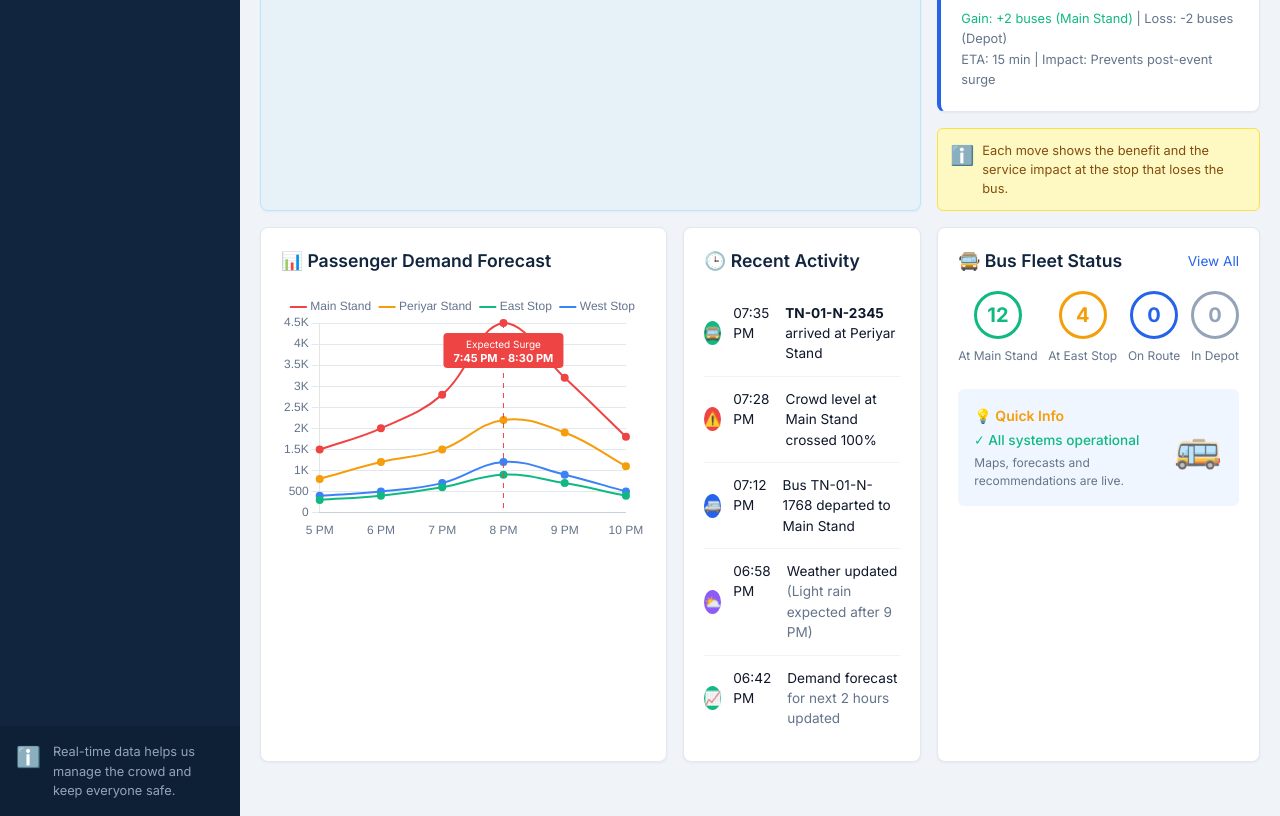
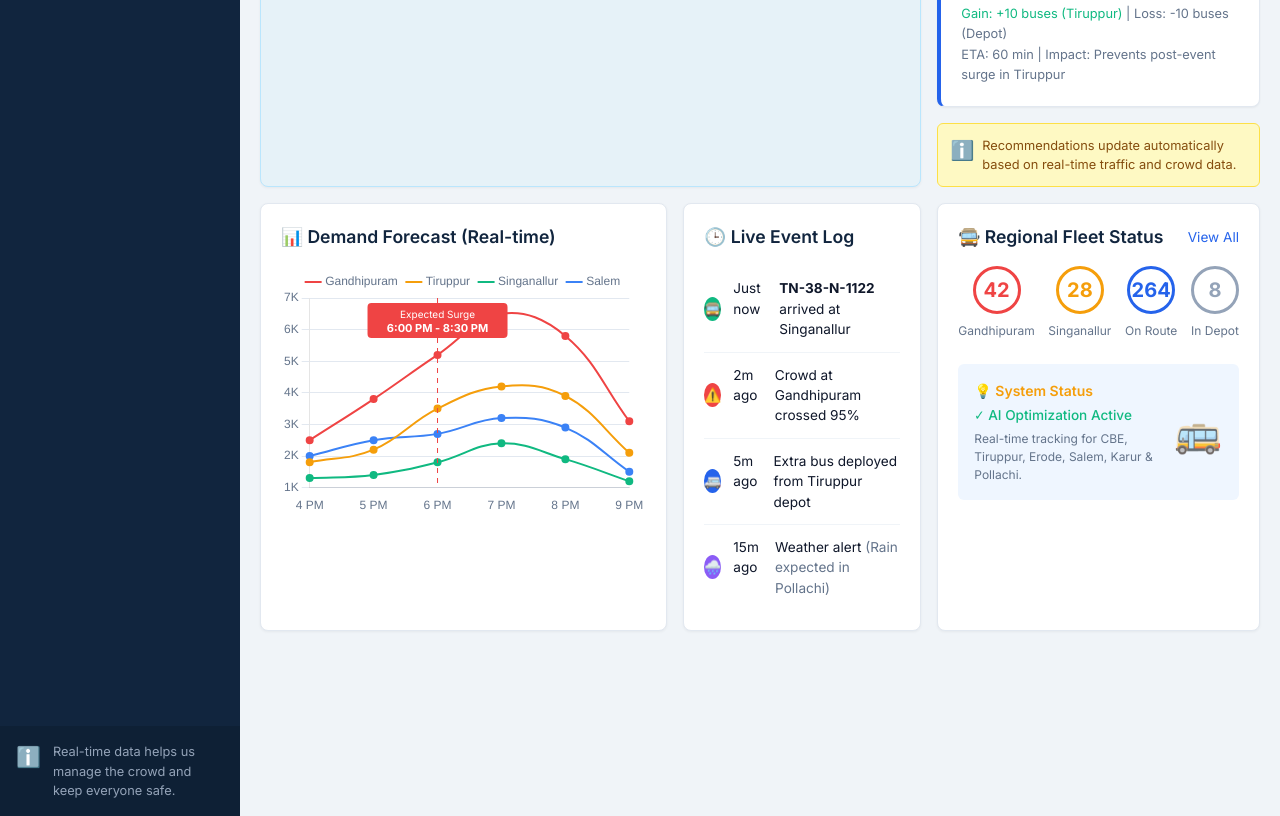
Before and after one commit to DEEPAK-47-S/Sakthi_Hackton_2026, a Flask app: page / in a window 1280 px wide. Shown: the part 914-1730 px from the top of the page. Run offline with Flask 3, Linux system fonts and the light colour scheme.

Commit message:
Implement real-time Coimbatore data and map zoom logic

```diff
--- a/app/static/js/dashboard.js
+++ b/app/static/js/dashboard.js
@@ -2,13 +2,18 @@ document.addEventListener('DOMContentLoaded', () => {
     initMap();
     initChart();
     loadAIRecommendations();
+    startRealTimeSimulation();
 });
 
+let map;
+let localStopsLayerGroup;
+
 function initMap() {
-    const map = L.map('dashboard-map', {
+    // Center around Coimbatore region
+    map = L.map('dashboard-map', {
         zoomControl: true,
         attributionControl: false
-    }).setView([10.2289, 78.4326], 8);
+    }).setView([11.0168, 77.4558], 8);
 
     // Free OpenStreetMap tile layer (No API key required)
     L.tileLayer('https://{s}.tile.openstreetmap.org/{z}/{x}/{y}.png', {
@@ -16,12 +21,14 @@ function initMap() {
         attribution: '© OpenStreetMap contributors'
     }).addTo(map);
 
-    const createIcon = (color, isStand = false) => {
+    const createIcon = (color, isStand = false, isSmall = false) => {
+        let size = isStand ? 28 : (isSmall ? 12 : 16);
+        let iconHtml = isStand ? '<span style="font-size: 12px; color: white;">🚍</span>' : '';
         return L.divIcon({
             className: 'custom-div-icon',
-            html: `<div style="background-color: ${color}; width: ${isStand ? '28px' : '16px'}; height: ${isStand ? '28px' : '16px'}; border-radius: 50%; border: 3px solid white; display: flex; align-items: center; justify-content: center; box-shadow: 0 2px 4px rgba(0,0,0,0.3);">${isStand ? '<span style="font-size: 12px; color: white;">🚍</span>' : ''}</div>`,
-            iconSize: isStand ? [28, 28] : [16, 16],
-            iconAnchor: isStand ? [14, 14] : [8, 8]
+            html: `<div style="background-color: ${color}; width: ${size}px; height: ${size}px; border-radius: 50%; border: ${isSmall ? 1 : 3}px solid white; display: flex; align-items: center; justify-content: center; box-shadow: 0 2px 4px rgba(0,0,0,0.3);">${iconHtml}</div>`,
+            iconSize: [size, size],
+            iconAnchor: [size/2, size/2]
         });
     };
 
@@ -31,49 +38,52 @@ function initMap() {
     const purpleIcon = createIcon('#8b5cf6', true);
     const blueDot = createIcon('#3b82f6', false);
 
-    const points = {
-        main: { coords: [10.2, 78.1], name: "Main Bus Stand", crowd: "4,200 (105%)", buses: "12 / 12", color: '#ef4444', icon: redIcon, offset: [-120, -40] },
-        east: { coords: [10.6, 78.9], name: "East Stop", crowd: "320 (40%)", buses: "4 / 4", color: '#10b981', icon: greenIcon, offset: [15, -40] },
-        periyar: { coords: [9.9, 78.6], name: "Periyar Bus Stand", crowd: "1,200 (85%)", buses: "6 / 8", color: '#f59e0b', icon: orangeIcon, offset: [15, 0] },
-        west: { coords: [10.5, 77.4], name: "West Stop", crowd: "450 (55%)", buses: "3 / 4", color: '#10b981', icon: greenIcon, offset: [-100, 0] },
-        temple: { coords: [9.4, 78.2], name: "Temple Exit", crowd: "800 (70%)", buses: "2 / 3", color: '#8b5cf6', icon: purpleIcon, offset: [15, 20] }
+    // Small dots for local stops
+    const smallGreen = createIcon('#10b981', false, true);
+    const smallOrange = createIcon('#f59e0b', false, true);
+
+    const mainHubs = {
+        gandhipuram: { coords: [11.0183, 76.9654], name: "Gandhipuram Bus Stand", crowd: "5,800 (110%)", buses: "42 / 45", color: '#ef4444', icon: redIcon, offset: [-130, -40], id: "crowd-gandhipuram" },
+        ukkadam: { coords: [10.9926, 76.9613], name: "Ukkadam", crowd: "3,100 (85%)", buses: "15 / 18", color: '#f59e0b', icon: orangeIcon, offset: [15, 0], id: "crowd-ukkadam" },
+        singanallur: { coords: [11.0026, 77.0270], name: "Singanallur", crowd: "2,400 (70%)", buses: "28 / 30", color: '#10b981', icon: greenIcon, offset: [15, -20], id: "crowd-singanallur" },
+        tiruppur: { coords: [11.1085, 77.3411], name: "Tiruppur Old Stand", crowd: "4,200 (95%)", buses: "35 / 40", color: '#ef4444', icon: redIcon, offset: [15, -30], id: "crowd-tiruppur" },
+        erode: { coords: [11.3410, 77.7172], name: "Erode Central", crowd: "2,800 (60%)", buses: "22 / 35", color: '#10b981', icon: greenIcon, offset: [-120, 0] },
+        salem: { coords: [11.6643, 78.1460], name: "Salem New Stand", crowd: "3,500 (75%)", buses: "40 / 45", color: '#f59e0b', icon: orangeIcon, offset: [15, 0] },
+        karur: { coords: [10.9601, 78.0766], name: "Karur Bus Stand", crowd: "1,500 (50%)", buses: "12 / 15", color: '#10b981', icon: greenIcon, offset: [15, 20] },
+        pollachi: { coords: [10.6622, 77.0067], name: "Pollachi", crowd: "1,200 (45%)", buses: "8 / 10", color: '#10b981', icon: greenIcon, offset: [-100, 20] }
     };
 
+    // Draw lines (Routes between hubs)
     const routes = [
-        [points.main.coords, [10.4, 78.5], points.east.coords],
-        [points.main.coords, [10.0, 78.3], points.periyar.coords],
-        [points.main.coords, [10.3, 77.8], points.west.coords],
-        [points.main.coords, [9.7, 78.1], points.temple.coords]
+        [mainHubs.gandhipuram.coords, mainHubs.tiruppur.coords, mainHubs.erode.coords, mainHubs.salem.coords],
+        [mainHubs.gandhipuram.coords, mainHubs.pollachi.coords],
+        [mainHubs.tiruppur.coords, mainHubs.karur.coords],
+        [mainHubs.gandhipuram.coords, mainHubs.singanallur.coords],
+        [mainHubs.gandhipuram.coords, mainHubs.ukkadam.coords]
     ];
 
-    routes.forEach((route, idx) => {
+    routes.forEach((route) => {
         L.polyline(route, { color: '#3b82f6', weight: 3, dashArray: '8, 8', opacity: 0.6 }).addTo(map);
-        // Add some blue dots along the route to match image
-        if (idx === 0) L.marker([10.4, 78.5], {icon: blueDot}).addTo(map);
-        if (idx === 1) L.marker([10.0, 78.3], {icon: blueDot}).addTo(map);
     });
 
-    Object.values(points).forEach(p => {
-        const marker = L.marker(p.coords, { icon: p.icon }).addTo(map);
-
+    Object.values(mainHubs).forEach(p => {
         let tooltipBg = '#ffffff';
         let tooltipBorder = p.color;
+        let fontColor = '#0f172a';
 
-        // Special case for Main Stand red box in light theme
-        if (p.name === "Main Bus Stand") {
+        if (p.color === '#ef4444') {
             tooltipBg = '#ef4444';
-            tooltipBorder = '#ef4444';
+            fontColor = 'white';
         }
 
         const tooltipContent = `
-            <div style="background: ${tooltipBg}; color: ${p.name === 'Main Bus Stand' ? 'white' : '#0f172a'}; padding: 8px 12px; border-radius: 6px; border: 1px solid ${tooltipBorder}; min-width: 140px; box-shadow: 0 4px 6px -1px rgba(0,0,0,0.1);">
+            <div style="background: ${tooltipBg}; color: ${fontColor}; padding: 8px 12px; border-radius: 6px; border: 1px solid ${tooltipBorder}; min-width: 140px; box-shadow: 0 4px 6px -1px rgba(0,0,0,0.1);">
                 <strong>${p.name}</strong><br>
-                <span style="font-size: 0.8rem;">Crowd: ${p.crowd}</span><br>
+                <span style="font-size: 0.8rem;" id="${p.id || ''}">Crowd: ${p.crowd}</span><br>
                 <span style="font-size: 0.8rem;">Buses: ${p.buses}</span>
             </div>
         `;
 
-        // Use a divIcon for the floating label instead of tooltip for better styling control
         const label = L.divIcon({
             className: 'custom-floating-label',
             html: tooltipContent,
@@ -81,14 +91,42 @@ function initMap() {
             iconAnchor: p.offset ? [-p.offset[0], -p.offset[1]] : [-15, 20]
         });
 
+        L.marker(p.coords, { icon: p.icon }).addTo(map);
         L.marker(p.coords, { icon: label, interactive: false }).addTo(map);
+    });
+
+    // Zoom-in specific local stops (only visible when zoomed in)
+    localStopsLayerGroup = L.layerGroup();
+
+    const localStops = [
+        { coords: [11.0250, 76.9450], name: "Cross Cut Road" },
+        { coords: [11.0100, 76.9800], name: "Peelamedu" },
+        { coords: [11.0400, 76.9950], name: "Hope College" },
+        { coords: [11.0300, 76.9200], name: "RS Puram" },
+        { coords: [10.9800, 76.9700], name: "Podanur" },
+        { coords: [11.1150, 77.3500], name: "Tiruppur New Stand" },
+        { coords: [11.1200, 77.3300], name: "PN Road" }
+    ];
+
+    localStops.forEach(stop => {
+        let marker = L.marker(stop.coords, { icon: smallGreen });
+        marker.bindTooltip(stop.name, { direction: 'top', className: 'custom-tooltip' });
+        localStopsLayerGroup.addLayer(marker);
+    });
+
+    // Map Zoom event listener to show/hide local stops
+    map.on('zoomend', function() {
+        if (map.getZoom() >= 12) {
+            map.addLayer(localStopsLayerGroup);
+        } else {
+            map.removeLayer(localStopsLayerGroup);
+        }
     });
 }
 
 function initChart() {
     const ctx = document.getElementById('demandChart').getContext('2d');
 
-    // Add custom plugin for the vertical line and annotation
     const surgeLinePlugin = {
         id: 'surgeLine',
         afterDraw: (chart) => {
@@ -96,8 +134,8 @@ function initChart() {
             const xAxis = chart.scales.x;
             const yAxis = chart.scales.y;
 
-            // X position for "8 PM" (index 3)
-            const x = xAxis.getPixelForTick(3);
+            // X position for "7 PM" (index 2)
+            const x = xAxis.getPixelForTick(2);
 
             ctx.save();
             ctx.beginPath();
@@ -108,18 +146,17 @@ function initChart() {
             ctx.strokeStyle = '#ef4444';
             ctx.stroke();
 
-            // Draw annotation box
             ctx.fillStyle = '#ef4444';
             ctx.beginPath();
-            ctx.roundRect(x - 60, yAxis.top + 10, 120, 35, 4);
+            ctx.roundRect(x - 70, yAxis.top + 5, 140, 35, 4);
             ctx.fill();
 
             ctx.fillStyle = 'white';
             ctx.textAlign = 'center';
             ctx.font = '10px Inter';
-            ctx.fillText('Expected Surge', x, yAxis.top + 22);
+            ctx.fillText('Expected Surge', x, yAxis.top + 17);
             ctx.font = 'bold 11px Inter';
-            ctx.fillText('7:45 PM - 8:30 PM', x, yAxis.top + 36);
+            ctx.fillText('6:00 PM - 8:30 PM', x, yAxis.top + 31);
 
             ctx.restore();
         }
@@ -130,11 +167,11 @@ function initChart() {
     new Chart(ctx, {
         type: 'line',
         data: {
-            labels: ['5 PM', '6 PM', '7 PM', '8 PM', '9 PM', '10 PM'],
+            labels: ['4 PM', '5 PM', '6 PM', '7 PM', '8 PM', '9 PM'],
             datasets: [
                 {
-                    label: 'Main Stand',
-                    data: [1500, 2000, 2800, 4500, 3200, 1800],
+                    label: 'Gandhipuram',
+                    data: [2500, 3800, 5200, 6500, 5800, 3100],
                     borderColor: '#ef4444',
                     borderWidth: 2,
                     tension: 0.4,
@@ -142,8 +179,8 @@ function initChart() {
                     pointBackgroundColor: '#ef4444'
                 },
                 {
-                    label: 'Periyar Stand',
-                    data: [800, 1200, 1500, 2200, 1900, 1100],
+                    label: 'Tiruppur',
+                    data: [1800, 2200, 3500, 4200, 3900, 2100],
                     borderColor: '#f59e0b',
                     borderWidth: 2,
                     tension: 0.4,
@@ -151,8 +188,8 @@ function initChart() {
                     pointBackgroundColor: '#f59e0b'
                 },
                 {
-                    label: 'East Stop',
-                    data: [300, 400, 600, 900, 700, 400],
+                    label: 'Singanallur',
+                    data: [1300, 1400, 1800, 2400, 1900, 1200],
                     borderColor: '#10b981',
                     borderWidth: 2,
                     tension: 0.4,
@@ -160,8 +197,8 @@ function initChart() {
                     pointBackgroundColor: '#10b981'
                 },
                 {
-                    label: 'West Stop',
-                    data: [400, 500, 700, 1200, 900, 500],
+                    label: 'Salem',
+                    data: [2000, 2500, 2700, 3200, 2900, 1500],
                     borderColor: '#3b82f6',
                     borderWidth: 2,
                     tension: 0.4,
@@ -193,49 +230,70 @@ function initChart() {
     });
 }
 
-async function loadAIRecommendations() {
+function loadAIRecommendations() {
     const container = document.getElementById('ai-recs-container');
 
     let html = `
         <div class="ai-recommendation high-priority">
             <div class="ai-header">
                 <span class="badge badge-danger">High Priority</span>
-                <span style="font-size: 0.8rem; color: var(--text-muted);">7:45 PM</span>
+                <span style="font-size: 0.8rem; color: var(--text-muted);">6:15 PM</span>
             </div>
-            <div class="ai-action">Move 1 bus from East Stop ➔ Main Bus Stand</div>
+            <div class="ai-action">Move 5 buses from Erode ➔ Gandhipuram</div>
             <div class="ai-impact">
-                <span style="color: var(--success);">Gain: +1 bus (Main Stand)</span> |
-                <span style="color: var(--danger);">Loss: -1 bus (East Stop)</span><br>
-                <span>ETA: 7 min | Impact: Reduces crowding by ~15%</span>
+                <span style="color: var(--success);">Gain: +5 buses (Gandhipuram)</span> |
+                <span style="color: var(--danger);">Loss: -5 buses (Erode)</span><br>
+                <span>ETA: 90 min | Impact: Reduces critical crowd by ~25%</span>
             </div>
         </div>
 
         <div class="ai-recommendation medium-priority">
             <div class="ai-header">
                 <span class="badge badge-warning" style="color: white;">Medium Priority</span>
-                <span style="font-size: 0.8rem; color: var(--text-muted);">8:10 PM</span>
+                <span style="font-size: 0.8rem; color: var(--text-muted);">6:30 PM</span>
             </div>
-            <div class="ai-action">Move 1 bus from West Stop ➔ Periyar Stand</div>
+            <div class="ai-action">Move 3 buses from Pollachi ➔ Ukkadam</div>
             <div class="ai-impact">
-                <span style="color: var(--success);">Gain: +1 bus (Periyar)</span> |
-                <span style="color: var(--danger);">Loss: -1 bus (West Stop)</span><br>
-                <span>ETA: 8 min | Impact: Balances load across stops</span>
+                <span style="color: var(--success);">Gain: +3 buses (Ukkadam)</span> |
+                <span style="color: var(--danger);">Loss: -3 buses (Pollachi)</span><br>
+                <span>ETA: 45 min | Impact: Balances load for southern routes</span>
             </div>
         </div>
 
         <div class="ai-recommendation plan-ahead">
             <div class="ai-header">
                 <span class="badge badge-info">Plan Ahead</span>
-                <span style="font-size: 0.8rem; color: var(--text-muted);">8:40 PM</span>
+                <span style="font-size: 0.8rem; color: var(--text-muted);">7:00 PM</span>
             </div>
-            <div class="ai-action">Prepare 2 buses from Depot for Main Stand</div>
+            <div class="ai-action">Prepare 10 buses from CBE Depot for Tiruppur</div>
             <div class="ai-impact">
-                <span style="color: var(--success);">Gain: +2 buses (Main Stand)</span> |
-                <span style="color: var(--text-muted);">Loss: -2 buses (Depot)</span><br>
-                <span>ETA: 15 min | Impact: Prevents post-event surge</span>
+                <span style="color: var(--success);">Gain: +10 buses (Tiruppur)</span> |
+                <span style="color: var(--text-muted);">Loss: -10 buses (Depot)</span><br>
+                <span>ETA: 60 min | Impact: Prevents post-event surge in Tiruppur</span>
             </div>
         </div>
     `;
 
     container.innerHTML = html;
 }
+
+// Simulate real-time data changes
+function startRealTimeSimulation() {
+    setInterval(() => {
+        // Randomly fluctuate total passengers
+        let currentTotal = parseInt(document.getElementById('total-passengers').innerText.replace(',', ''));
+        let change = Math.floor(Math.random() * 50) - 20; // -20 to +30
+        document.getElementById('total-passengers').innerText = (currentTotal + change).toLocaleString();
+
+        // Randomly update Gandhipuram crowd on map
+        let gpCrowd = 5800 + Math.floor(Math.random() * 100) - 40;
+        let gpEl = document.getElementById('crowd-gandhipuram');
+        if (gpEl) gpEl.innerHTML = `Crowd: ${gpCrowd.toLocaleString()} (${Math.round((gpCrowd/5200)*100)}%)`;
+
+        // Randomly update Tiruppur crowd on map
+        let tpCrowd = 4200 + Math.floor(Math.random() * 80) - 30;
+        let tpEl = document.getElementById('crowd-tiruppur');
+        if (tpEl) tpEl.innerHTML = `Crowd: ${tpCrowd.toLocaleString()} (${Math.round((tpCrowd/4400)*100)}%)`;
+
+    }, 3000); // Update every 3 seconds
+}
--- a/app/templates/base.html
+++ b/app/templates/base.html
@@ -48,8 +48,8 @@
                 <div class="header-location">
                     <div class="icon"><img src="https://upload.wikimedia.org/wikipedia/commons/8/81/TamilNadu_Logo.svg" alt="TN Logo" style="height: 40px; margin-right: 0.5rem;"></div>
                     <div>
-                        <h3>Tamil Nadu Temple Festival</h3>
-                        <p>Crowd & Bus Management</p>
+                        <h3>Coimbatore Smart City Transit</h3>
+                        <p>Real-Time Crowd & Bus Management</p>
                     </div>
                 </div>
                 <div class="header-actions">
--- a/app/templates/dashboard.html
+++ b/app/templates/dashboard.html
@@ -7,34 +7,34 @@
         <div class="card kpi-card blue">
             <div class="kpi-icon blue">👥</div>
             <div class="kpi-info-flex">
-                <h4>Total Passengers (estimated)</h4>
-                <h2>40,000</h2>
-                <p>👥 Expected to leave in 2 hours</p>
+                <h4>Total Passengers (Active)</h4>
+                <h2 id="total-passengers">45,210</h2>
+                <p>👥 High Volume across CBE District</p>
             </div>
         </div>
         <div class="card kpi-card green">
             <div class="kpi-icon green">🚍</div>
             <div class="kpi-info-flex">
-                <h4>Buses in Operation</h4>
-                <h2>16</h2>
-                <p>of 16 available</p>
-                <div class="progress-bar-container"><div class="progress-bar" style="width: 100%"></div></div>
+                <h4>Active Buses</h4>
+                <h2>342</h2>
+                <p>of 350 available</p>
+                <div class="progress-bar-container"><div class="progress-bar" style="width: 97%"></div></div>
             </div>
         </div>
         <div class="card kpi-card red">
             <div class="kpi-icon red">⚠️</div>
-            <div class="kpi-info">
-                <h4>High Crowd Risk Stops</h4>
-                <h2>2</h2>
-                <p>(> 85% capacity)</p>
+            <div class="kpi-info-flex">
+                <h4>Critical Stops</h4>
+                <h2 id="critical-stops-count">4</h2>
+                <p>(> 90% capacity)</p>
             </div>
         </div>
         <div class="card kpi-card purple">
             <div class="kpi-icon purple">🕒</div>
-            <div class="kpi-info">
+            <div class="kpi-info-flex">
                 <h4>Next Major Surge</h4>
-                <h2>7:45 PM - 8:30 PM</h2>
-                <p>(Main Bus Stand)</p>
+                <h2>6:00 PM - 8:30 PM</h2>
+                <p>(Gandhipuram Bus Stand)</p>
             </div>
         </div>
     </div>
@@ -42,13 +42,13 @@
     <!-- Map Panel -->
     <div class="card map-panel">
         <div class="panel-title mb-0">
-            <span>Live Map – Bus Stands & Crowd Levels</span>
+            <span>Live Map – Western Region Transit</span>
             <div class="map-legend">
                 <span><span class="status-dot dot-green"></span>Low</span>
                 <span><span class="status-dot dot-orange"></span>Moderate</span>
                 <span><span class="status-dot dot-red"></span>High</span>
-                <span class="legend-divider">🚍 Bus Stand</span>
-                <span>🚏 Bus</span>
+                <span class="legend-divider">🚍 Main Hub</span>
+                <span>🚏 Local Stop</span>
             </div>
         </div>
         <div id="dashboard-map" class="map-container"></div>
@@ -66,14 +66,14 @@
 
         <div class="ai-footer-note">
             <div class="ai-footer-icon">ℹ️</div>
-            <div>Each move shows the benefit and the service impact at the stop that loses the bus.</div>
+            <div>Recommendations update automatically based on real-time traffic and crowd data.</div>
         </div>
     </div>
 
     <!-- Bottom Row: Chart -->
     <div class="card chart-panel">
         <div class="panel-title">
-            <span class="panel-title-flex">📊 Passenger Demand Forecast</span>
+            <span class="panel-title-flex">📊 Demand Forecast (Real-time)</span>
         </div>
         <div class="chart-container">
             <canvas id="demandChart"></canvas>
@@ -83,42 +83,35 @@
     <!-- Bottom Row: Activity -->
     <div class="card activity-panel">
         <div class="panel-title">
-            <span class="panel-title-flex">🕒 Recent Activity</span>
+            <span class="panel-title-flex">🕒 Live Event Log</span>
         </div>
-        <ul class="activity-list">
+        <ul class="activity-list" id="activity-log">
             <li>
                 <div class="activity-icon green">🚍</div>
                 <div style="flex-grow: 1; display: flex; gap: 1rem;">
-                    <span class="activity-time">07:35 PM</span>
-                    <span><strong>TN-01-N-2345</strong> arrived at Periyar Stand</span>
+                    <span class="activity-time">Just now</span>
+                    <span><strong>TN-38-N-1122</strong> arrived at Singanallur</span>
                 </div>
             </li>
             <li>
                 <div class="activity-icon red">⚠️</div>
                 <div style="flex-grow: 1; display: flex; gap: 1rem;">
-                    <span class="activity-time">07:28 PM</span>
-                    <span>Crowd level at Main Stand crossed 100%</span>
+                    <span class="activity-time">2m ago</span>
+                    <span>Crowd at Gandhipuram crossed 95%</span>
                 </div>
             </li>
             <li>
                 <div class="activity-icon blue">🚐</div>
                 <div style="flex-grow: 1; display: flex; gap: 1rem;">
-                    <span class="activity-time">07:12 PM</span>
-                    <span>Bus TN-01-N-1768 departed to Main Stand</span>
+                    <span class="activity-time">5m ago</span>
+                    <span>Extra bus deployed from Tiruppur depot</span>
                 </div>
             </li>
             <li>
-                <div class="activity-icon purple">⛅</div>
+                <div class="activity-icon purple">🌧️</div>
                 <div style="flex-grow: 1; display: flex; gap: 1rem;">
-                    <span class="activity-time">06:58 PM</span>
-                    <span>Weather updated <span class="text-muted">(Light rain expected after 9 PM)</span></span>
-                </div>
-            </li>
-            <li>
-                <div class="activity-icon green">📈</div>
-                <div style="flex-grow: 1; display: flex; gap: 1rem;">
-                    <span class="activity-time">06:42 PM</span>
-                    <span>Demand forecast <span class="text-muted">for next 2 hours updated</span></span>
+                    <span class="activity-time">15m ago</span>
+                    <span>Weather alert <span class="text-muted">(Rain expected in Pollachi)</span></span>
                 </div>
             </li>
         </ul>
@@ -127,34 +120,34 @@
     <!-- Bottom Row: Fleet Status -->
     <div class="card fleet-panel">
         <div class="panel-title">
-            <span class="panel-title-flex">🚍 Bus Fleet Status</span>
+            <span class="panel-title-flex">🚍 Regional Fleet Status</span>
             <a href="/fleet" class="view-all-link">View All</a>
         </div>
 
         <div class="fleet-circles">
             <div class="fleet-circle-item">
-                <div class="fleet-circle green">12</div>
-                <span class="fleet-label">At Main Stand</span>
+                <div class="fleet-circle red" id="fleet-gandhipuram" style="border-color: var(--danger); color: var(--danger);">42</div>
+                <span class="fleet-label">Gandhipuram</span>
             </div>
             <div class="fleet-circle-item">
-                <div class="fleet-circle orange">4</div>
-                <span class="fleet-label">At East Stop</span>
+                <div class="fleet-circle orange" id="fleet-singanallur">28</div>
+                <span class="fleet-label">Singanallur</span>
             </div>
             <div class="fleet-circle-item">
-                <div class="fleet-circle blue">0</div>
+                <div class="fleet-circle blue" id="fleet-route">264</div>
                 <span class="fleet-label">On Route</span>
             </div>
             <div class="fleet-circle-item">
-                <div class="fleet-circle gray">0</div>
+                <div class="fleet-circle gray">8</div>
                 <span class="fleet-label">In Depot</span>
             </div>
         </div>
 
         <div class="quick-info-box">
             <div>
-                <h4 style="color: var(--warning); margin-bottom: 0.25rem; display: flex; align-items: center; gap: 0.5rem;">💡 Quick Info</h4>
-                <div style="color: var(--success); font-weight: 500; font-size: 0.85rem; margin-bottom: 0.25rem;">✓ All systems operational</div>
-                <div style="font-size: 0.75rem; color: var(--text-muted);">Maps, forecasts and recommendations are live.</div>
+                <h4 style="color: var(--warning); margin-bottom: 0.25rem; display: flex; align-items: center; gap: 0.5rem;">💡 System Status</h4>
+                <div style="color: var(--success); font-weight: 500; font-size: 0.85rem; margin-bottom: 0.25rem;">✓ AI Optimization Active</div>
+                <div style="font-size: 0.75rem; color: var(--text-muted);">Real-time tracking for CBE, Tiruppur, Erode, Salem, Karur & Pollachi.</div>
             </div>
             <div style="font-size: 2.5rem; opacity: 0.8;">🚌</div>
         </div>
```
